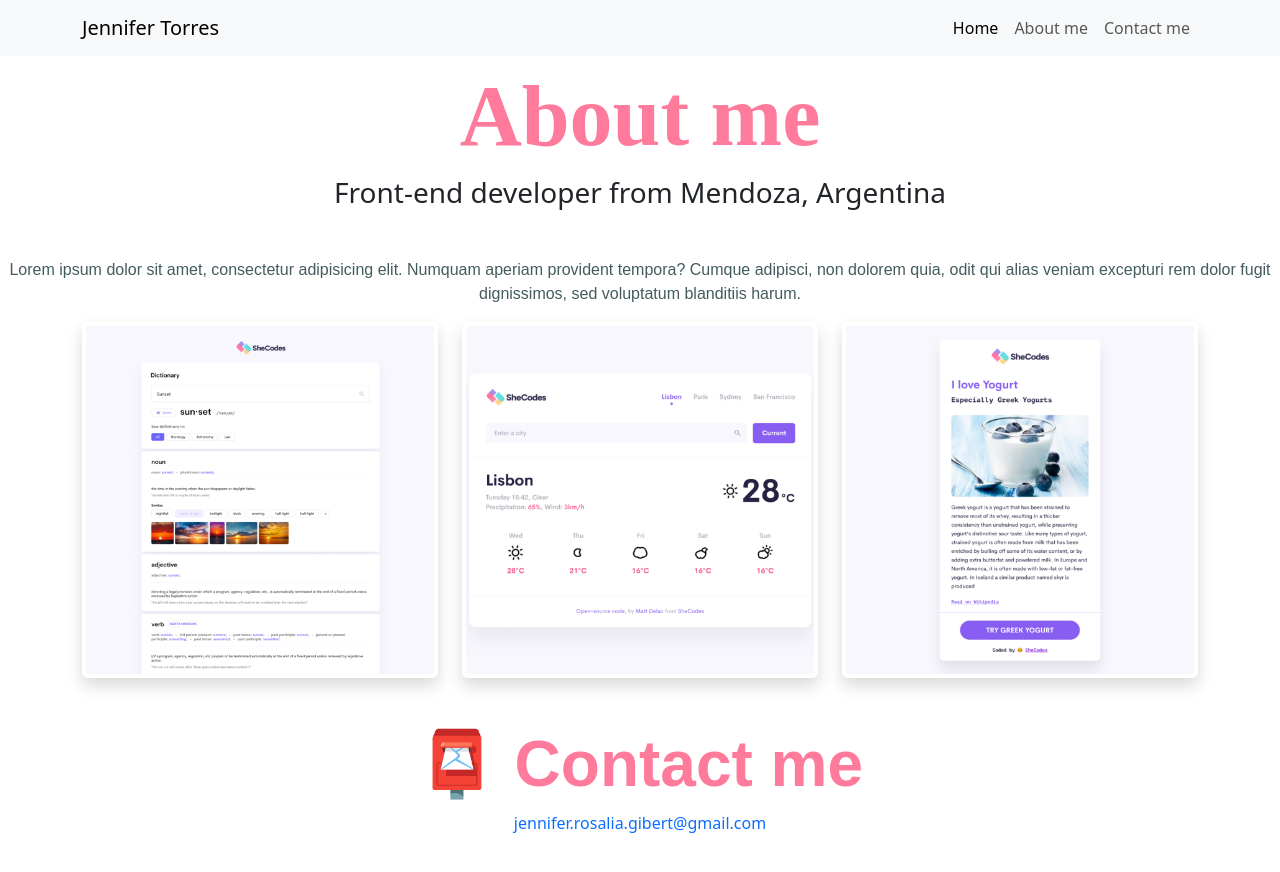
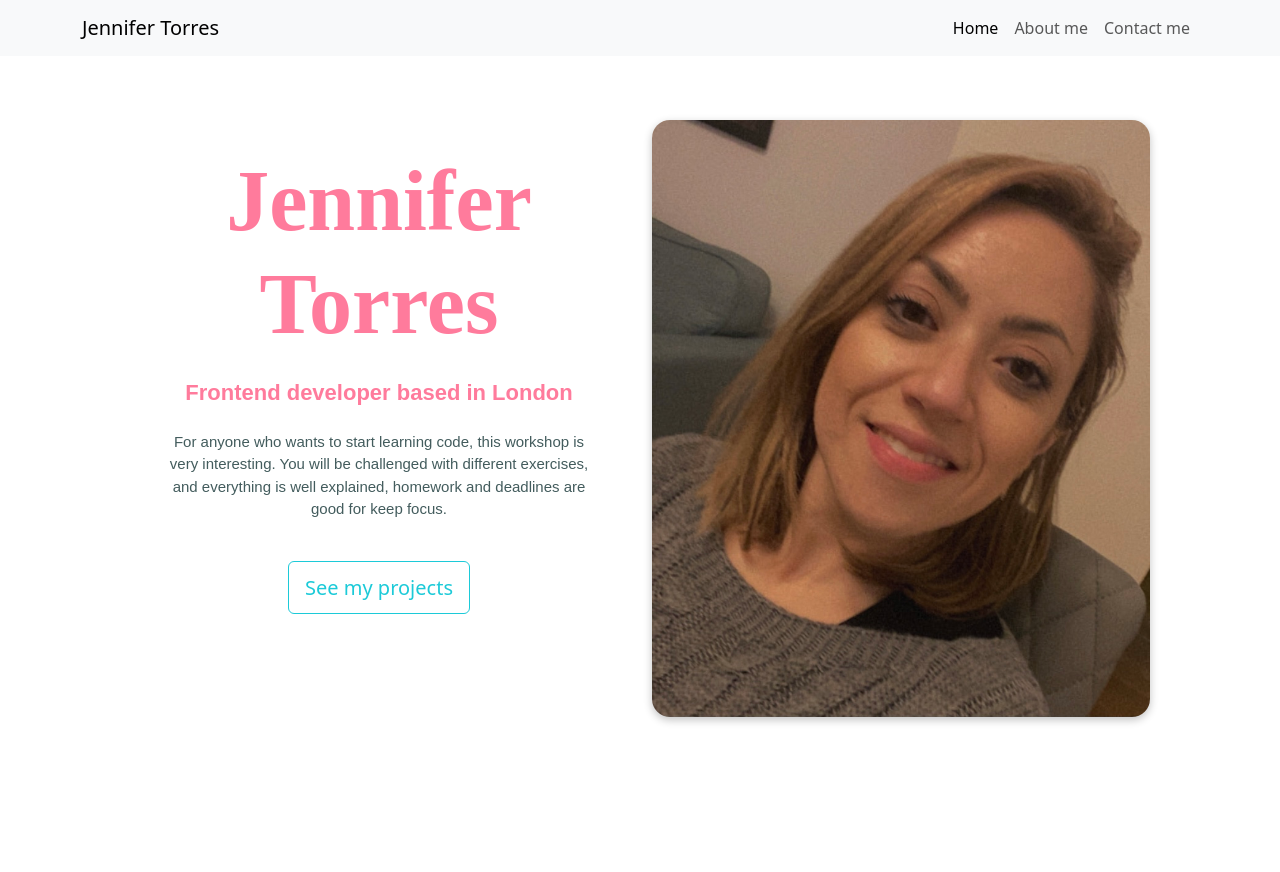
Before and after one commit to Jenn-Torres/Portfolio-project, a plain HTML site: page about.html in a window 1280 px wide. After the commit the page ends 837 px from the top, so only its background shows below. Drawn offline with nearby package versions, Linux system fonts and the light colour scheme.

Commit message:
About page

```diff
--- a/about.html
+++ b/about.html
@@ -54,42 +54,25 @@
         </div>
       </div>
     </nav>
-    <h1 class="about-title text-center">About me</h1>
-    <h3 class="text-center mb-5">
-      Front-end developer from Mendoza, Argentina
-    </h3>
-    <div class="about-paragraph text-center">
-      <p>
-        Lorem ipsum dolor sit amet, consectetur adipisicing elit. Numquam
-        aperiam provident tempora? Cumque adipisci, non dolorem quia, odit qui
-        alias veniam excepturi rem dolor fugit dignissimos, sed voluptatum
-        blanditiis harum.
-      </p>
-    </div>
-    <div class="container mb-5">
+    <div class="about-section container">
       <div class="row">
-        <div class="col-sm-4">
-          <img
-            src="images/dictionary.png"
-            class="img-fluid p-1 shadow rounded"
-          />
+        <div class="col-lg-6">
+          <div class="about-section-content">
+            <h1 class="about-title">Jennifer Torres</h1>
+            <h2 class="mt-4">Frontend developer based in London</h2>
+            <p class="mt-4">
+              For anyone who wants to start learning code, this workshop is very
+              interesting. You will be challenged with different exercises, and
+              everything is well explained, homework and deadlines are good for
+              keep focus.
+            </p>
+            <a href="" class="mt-4 btn btn-branding-outline">See my projects</a>
+          </div>
         </div>
-        <div class="col-sm-4">
-          <img src="images/weather.png" class="img-fluid p-1 shadow rounded" />
-        </div>
-        <div class="col-sm-4">
-          <img src="images/yogurt.png" class="img-fluid p-1 shadow rounded" />
+        <div class="col-lg-6">
+          <img src="Images/jennifer.jpg" alt="" class="img-fluid" />
         </div>
       </div>
     </div>
-    <div class="text-center mb-5" id="contact">
-      <h2>📮 Contact me</h2>
-      <a
-        href="mailto:jennifer.rosalia.gibert@gmail.com"
-        class="email-link mb-5"
-      >
-        jennifer.rosalia.gibert@gmail.com</a
-      >
-    </div>
   </body>
 </html>
--- a/styles/style.css
+++ b/styles/style.css
@@ -21,13 +21,15 @@ p {
   font-weight: normal;
   color: #435c5d;
 }
+img {
+  box-shadow: rgba(0, 0, 0, 0.24) 0px 3px 8px;
+}
 
 .about-title {
   color: var(--primary-color);
   font-family: var(--heading-font-family);
   font-weight: bold;
   font-size: 86px;
-  padding-top: 65px;
 }
 
 .hero {
@@ -74,9 +76,23 @@ a {
 .project-description {
   padding: 120px 60px;
 }
-/* .about-paragraph {
+
+.about-section p {
+  font-size: 15px;
+}
+.about-section h2 {
+  font-size: 22px;
+}
+.about-section {
+  padding: 120px 60px;
   text-align: center;
-} */
+}
+.about-section-content {
+  margin: 30px;
+}
+.about-section img {
+  border-radius: 18px;
+}
 @media (max-width: 960px) {
   .project-description {
     padding: 0;
@@ -85,6 +101,11 @@ a {
   .hero {
     padding: 80px 10px;
   }
+
+  .about-title {
+    font-size: 60px;
+  }
+
   h1 {
     font-size: 60px;
   }
```
Also changed, not shown: Images/jennifer.jpg (added).
